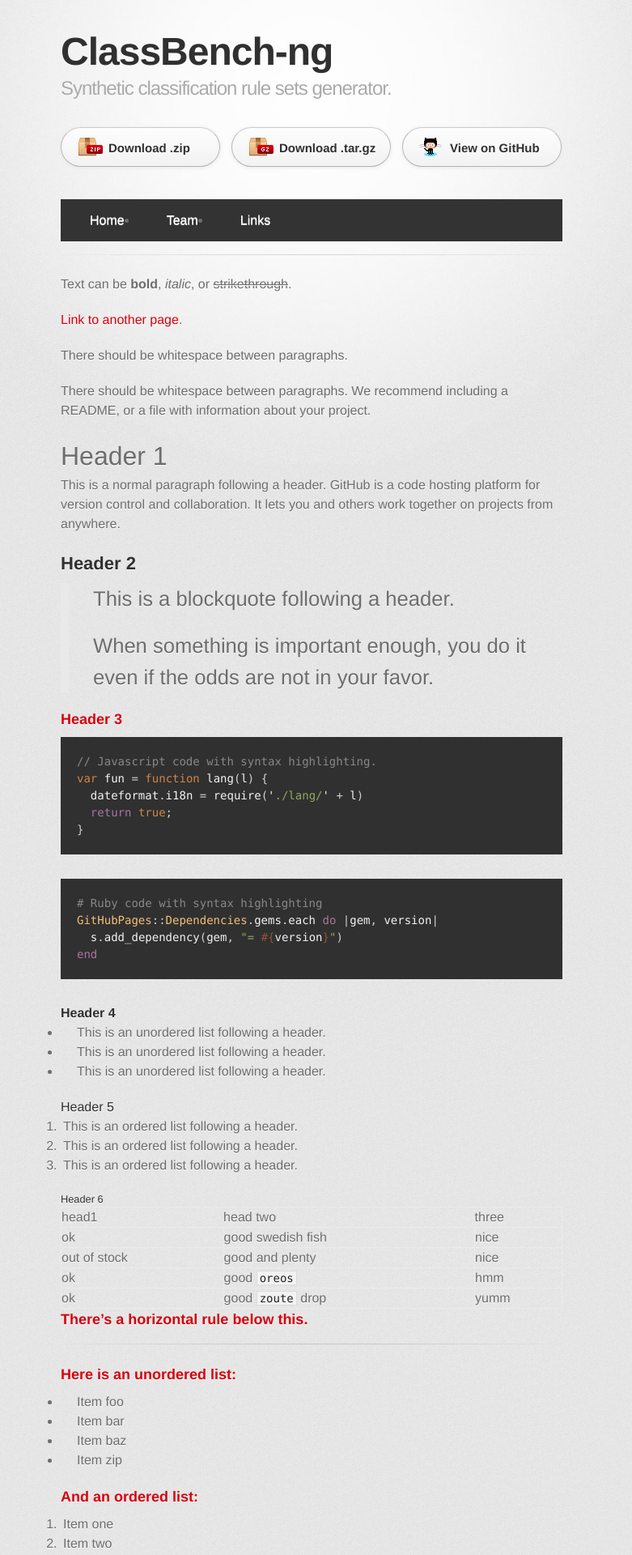
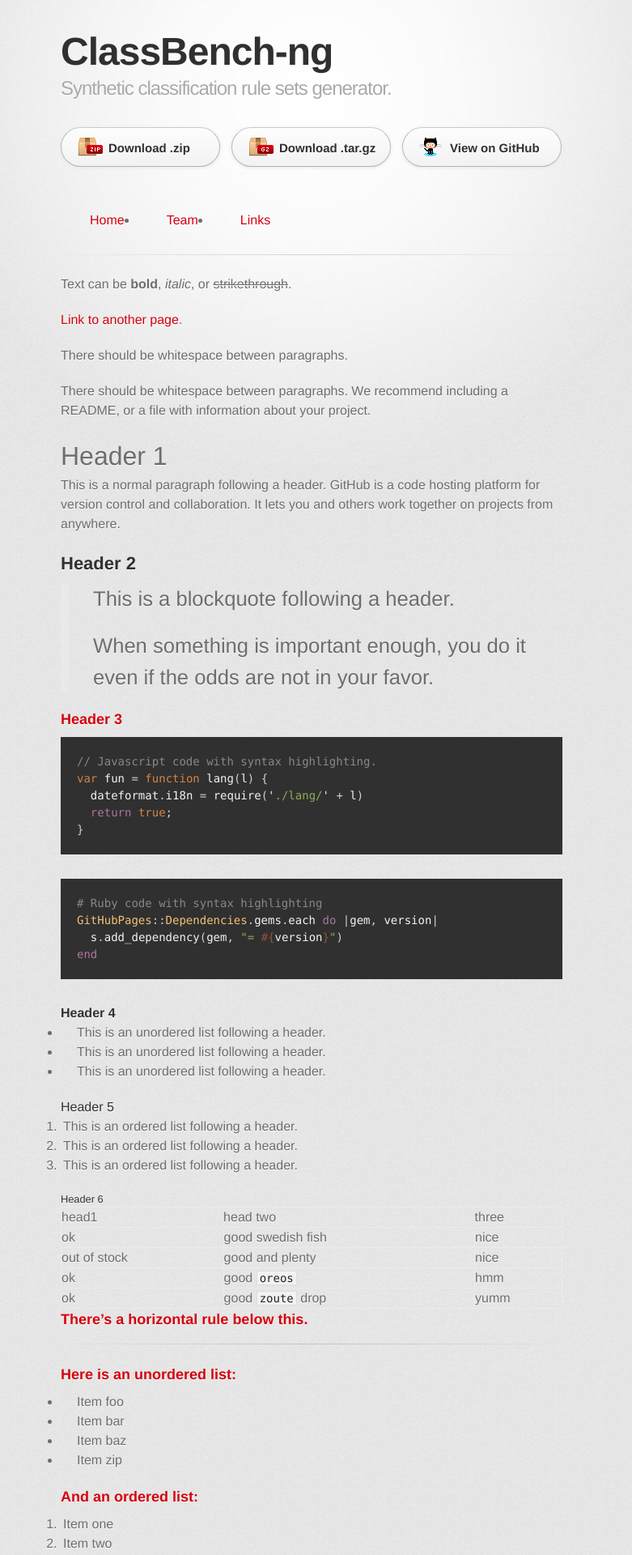
Before and after one commit to classbench-ng/classbench-ng.github.io, a Jekyll site: the page built from index.md, in a window 1280 px wide. Shown: the top 1920 px of the page at 81% size, without its empty margins (255-1036 px from the left). Built offline with Jekyll 4.4.1, drawn with Linux system fonts in a browser that asks for light colours; some web fonts are replaced.

Commit message:
Update jekyll-theme-tactile.scss

```diff
--- a/_sass/jekyll-theme-tactile.scss
+++ b/_sass/jekyll-theme-tactile.scss
@@ -341,31 +341,29 @@ footer a:hover {
 * html .clearfix {height: 1%;}
 .clearfix {display: block;}
 
-.navigation_bar {
-  ul {
+.navigation_bar ul {
   list-style-type: none;
   margin: 0;
   padding: 0;
   overflow: hidden;
-    background-color: #333;
+//  background-color: #333;
 }
 
-  li {
+.navigation_bar li {
   float: left;
 }
 
-  li a {
+.navigation_bar li a {
   display: block;
-    color: white;
+//  color: white;
   text-align: center;
   padding: 14px 16px;
   text-decoration: none;
 }
 
-  li a:hover {
-    background-color: #111;
-  }
-}
+//.navigation_bar li a:hover {
+//  background-color: #111;
+//}
 
 /* #Media Queries
 ================================================== */
```
Lines whose indentation alone changed are shown as unchanged.
